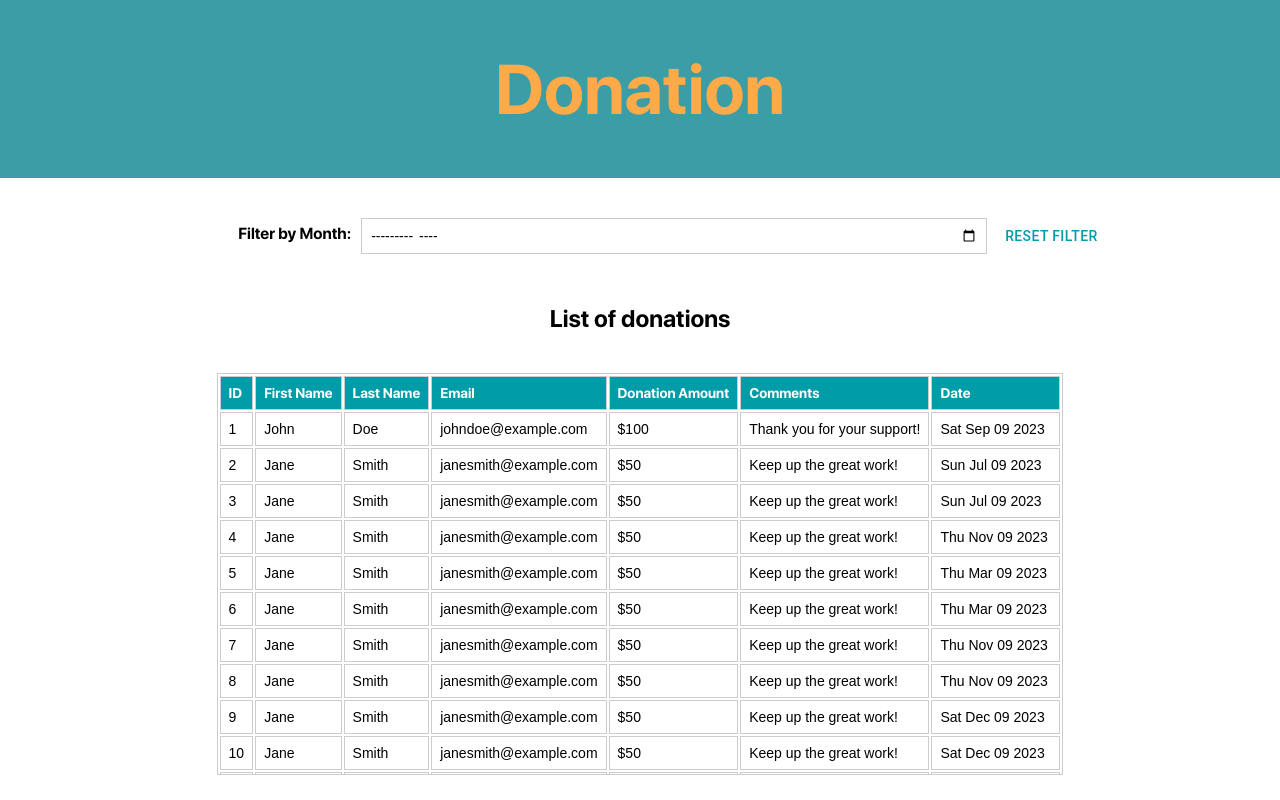
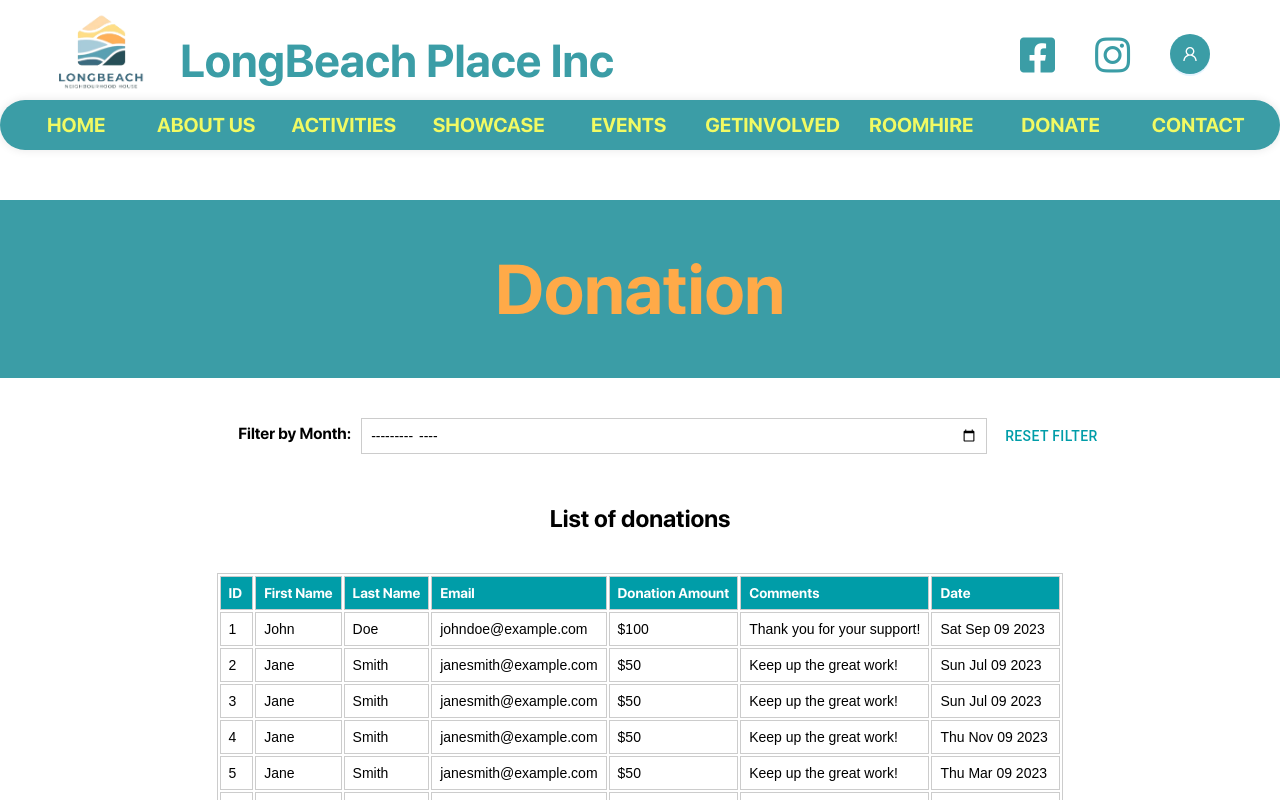
Before and after one commit to lbp-inc/comp30022-2023s2, a React (Create React App) app in the folder frontend/: page /DonationAdmin in a window 1280 px wide. Shown: the top 800 px of the page. Built offline with nearby package versions, Linux system fonts and the light colour scheme.

Commit message:
finished merging roomhire admin + donation admin

```diff
--- a/frontend/src/AdminDonate/DonationAdmin.css
+++ b/frontend/src/AdminDonate/DonationAdmin.css
@@ -7,6 +7,7 @@
     background-color: #3b9da6;
     margin-bottom: 30px;
     width: 100%;
+    margin-top: 100px;
   }
 
   .admin-head h1 {
--- a/frontend/src/AdminDonate/DonationAdmin.js
+++ b/frontend/src/AdminDonate/DonationAdmin.js
@@ -4,6 +4,7 @@ import './DonationAdmin.css'
 import DatePicker from 'react-datepicker';
 import 'react-datepicker/dist/react-datepicker.css';
 import { Button } from '@mui/material';
+import Layout from '../Layout';
 
 function DonationAdmin() {
 
@@ -196,6 +197,7 @@ function DonationAdmin() {
 
   return (
     <>
+      <Layout>
       <div className='admin-head'>
         <h1>Donation</h1>
       </div>
@@ -249,6 +251,7 @@ function DonationAdmin() {
           </table>
         </div>
       </div>
+      </Layout>
     </>
   );
 }
--- a/frontend/src/AdminRoomBooking/RoomBookingAdmin.css
+++ b/frontend/src/AdminRoomBooking/RoomBookingAdmin.css
@@ -8,6 +8,7 @@
     background-color: #3b9da6;
     margin-bottom: 30px;
     width: 100%;
+    margin-top: 100px;
 }
 
 .roombooking-head h1 {
--- a/frontend/src/AdminRoomBooking/RoomBookingAdmin.js
+++ b/frontend/src/AdminRoomBooking/RoomBookingAdmin.js
@@ -18,6 +18,7 @@ import KeyboardArrowDownIcon from '@mui/icons-material/KeyboardArrowDown';
 import KeyboardArrowUpIcon from '@mui/icons-material/KeyboardArrowUp';
 import emitter from './eventBus';
 import { RoomTimetable } from './RoomTimetable';
+import Layout from '../Layout';
 
 function RoomBookingAdmin() {
 
@@ -142,6 +143,7 @@ function RoomBookingAdmin() {
 
     <>
 
+    <Layout>
     <div className='roombooking-head'>
         <h1>Room Booking</h1>
     </div>
@@ -352,7 +354,7 @@ function RoomBookingAdmin() {
       <h2>List of Rejected Requests</h2>
        <DeclineList>{rejectedRequest}</DeclineList>
     </div>
-
+    </Layout>
     </>
 
     )
```
